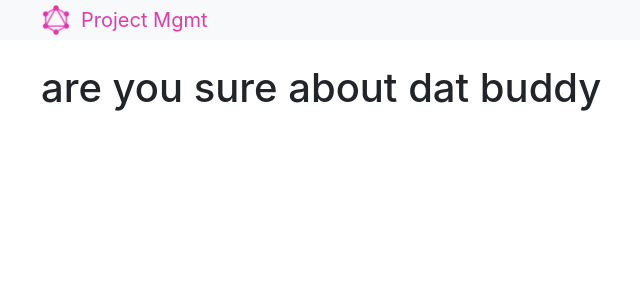
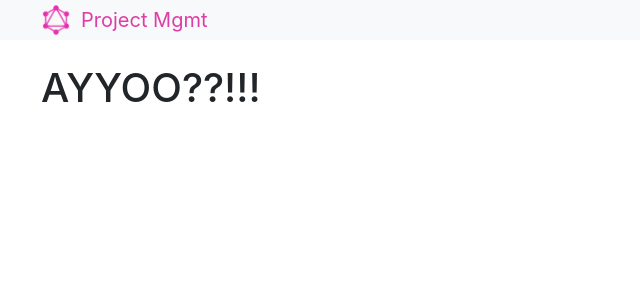
Before and after one commit to shadman-ahmed27/project-mgmt-graphql, a React (Create React App) app in the folder client/: page / in a window 1280 px wide. Shown: the top 300 px of the page, without its empty margins (41-681 px from the left). Built offline with nearby package versions, Linux system fonts and the light colour scheme.

Commit message:
Feat: Added Apolloprovider, apolloclient and inmemorycache, to link the frontend to the graphql api with all the data

```diff
--- a/client/src/App.js
+++ b/client/src/App.js
@@ -1,12 +1,20 @@
 import Header from "./components/Header";
+import { ApolloProvider, ApolloClient, InMemoryCache } from "@apollo/client";
+
+const client = new ApolloClient({
+  uri: "http://localhost:5000/graphql",
+  cache: new InMemoryCache(),
+});
 
 function App() {
   return (
     <>
-      <Header />
-      <div className="container">
-        <h1>are you sure about dat buddy</h1>
-      </div>
+      <ApolloProvider client={client}>
+        <Header />
+        <div className="container">
+          <h1>AYYOO??!!!</h1>
+        </div>
+      </ApolloProvider>
     </>
   );
 }
```
